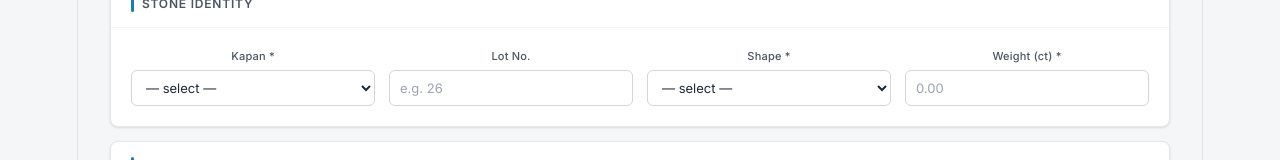
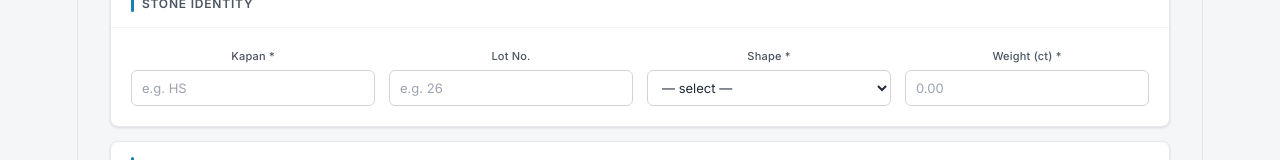
Before and after one commit to jeelkhant3333/akas-gem, a React (Vite) app: page / in a window 1280 px wide. Shown: the part 181-341 px from the top of the page. Built offline with nearby package versions, Linux system fonts and the light colour scheme.

Commit message:
color options changed

```diff
--- a/src/App.jsx
+++ b/src/App.jsx
@@ -3,7 +3,7 @@ import { useState, useMemo } from "react";
 // ─── Constants ───────────────────────────────────────────────────────────────
 const KAPAN_OPTIONS = ["HS", "KAAS3", "KP2", "AGXF3", "KP1", "HS2", "KAAS1"];
 const SHAPE_OPTIONS = ["ROUND", "PEAR", "HEART", "OVAL", "RADIANT", "CUSHION", "EMERALD", "PRINCESS", "FLOWER", "MARQUISE"];
-const COLOUR_OPTIONS = ["D", "E", "F", "G", "H", "I", "J", "K", "FANCY LIGHT YELLOW", "FANCY YELLOW", "INTENSE YELLOW", "VIVID YELLOW", "FANCY LIGHT PINK", "FANCY PINK", "INTENSE PINK"];
+const COLOUR_OPTIONS = ["D","E","F","G","H","I","J","K","L","M","N","O","P","Q","R","S","T","U","V","W","X","Y","Z"];
 const CLARITY_OPTIONS = ["FL", "IF", "VVS1", "VVS2", "VS1", "VS2", "SI1", "SI2", "I1", "I2"];
 const GRADE_OPTIONS = ["EX", "VG", "GD", "FR", "PR"];
 const FLO_OPTIONS = ["NON", "FAINT", "MEDIUM", "STRONG", "VERY STRONG"];
@@ -336,7 +336,7 @@ function DiamondForm({ initial = EMPTY_FORM, onSave, onCancel }) {
   return (
     <div>
       <Section title="Stone Identity">
-        <Sel label="Kapan *" value={f.kapan} onChange={s("kapan")} options={KAPAN_OPTIONS} />
+        <Inp label="Kapan *" value={f.kapan} onChange={s("kapan")} placeholder="e.g. HS" />
         <Inp label="Lot No." value={f.lot} onChange={s("lot")} placeholder="e.g. 26" />
         <Sel label="Shape *" value={f.shape} onChange={s("shape")} options={SHAPE_OPTIONS} />
         <Inp label="Weight (ct) *" value={f.weight} onChange={s("weight")} type="number" placeholder="0.00" />
```
